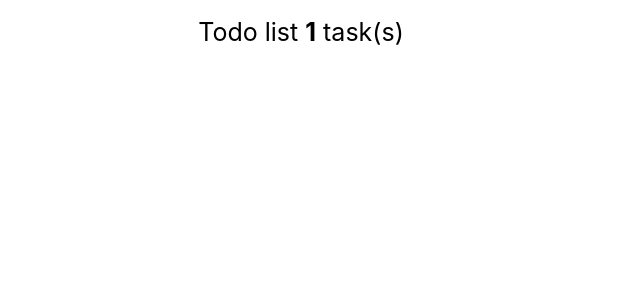
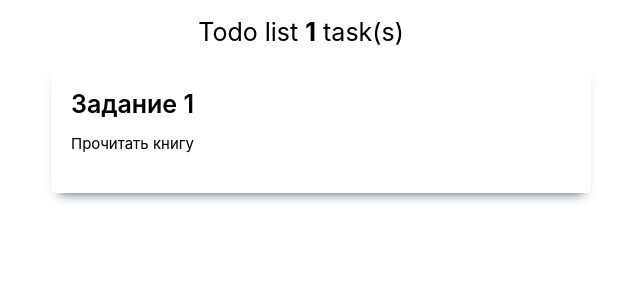
Before and after one commit to anovic123/todo-list-react-ts, a React (Create React App) app: page / in a window 1280 px wide. Shown: the top 300 px of the page, without its empty margins (339-979 px from the left). Built offline with nearby package versions, Linux system fonts and the light colour scheme.

Commit message:
add TodoList and TodoItem component

```diff
--- a/index.d.ts
+++ b/index.d.ts
@@ -10,7 +10,7 @@ declare module '*.module.css' {
 
 type Todo = {
   id: number;
-  name: string;
+  title: string;
   description: string;
-  checked: string;
+  checked: boolean;
 }
--- a/src/App.module.css
+++ b/src/App.module.css
@@ -8,6 +8,6 @@
 .container {
   display: flex;
   flex-direction: column;
-  width: 500px;
+  width: 31.25rem;
   margin: 0 auto;
 }
--- a/src/App.tsx
+++ b/src/App.tsx
@@ -2,10 +2,11 @@ import React from 'react';
 import { Header } from './components';
 
 import styles from './App.module.css';
+import { TodoList } from './components/TodoList';
 
 const DEFAULT_TODO_LIST = [
-  { id: 1, name: 'Задание 1', description: 'Прочитать книгу', checked: false }
-]
+  { id: 1, title: 'Задание 1', description: 'Прочитать книгу', checked: false },
+];
 
 export const App = () => {
   const [todos, setTodos] = React.useState(DEFAULT_TODO_LIST);
@@ -14,6 +15,7 @@ export const App = () => {
     <div className={styles.addContainer}>
       <div className={styles.container}>
         <Header todoCount={todos.length} />
+        <TodoList todos={todos} />
       </div>
     </div>
   );
--- /dev/null
+++ b/src/components/TodoList/TodoItem/TodoItem.module.css
@@ -0,0 +1,20 @@
+.todoItemContainer {
+  background-color: white;
+  box-shadow: 0rem .5rem .6875rem -0.5rem rgba(34, 60, 80, 0.9);
+  margin-bottom: .9375rem;
+  width: 100%;
+  padding: 1.5625rem 1.25rem;
+  border-radius: .3125rem;
+}
+
+.todoItemTitle {
+  font-size: 1.5625rem;
+  font-weight: 600;
+  margin-bottom: .9375rem;
+  cursor: pointer;
+}
+
+.todoItemDescription {
+  font-size: .9375rem;
+  margin-bottom: .9375rem;
+}
--- /dev/null
+++ b/src/components/TodoList/TodoItem/TodoItem.tsx
@@ -0,0 +1,26 @@
+import React from 'react';
+
+import styles from './TodoItem.module.css';
+
+interface TodoItemProps {
+  todo: Todo;
+}
+
+
+export const TodoItem: React.FC<TodoItemProps> = ({
+  todo
+}) => {
+
+  return (
+    <div className={styles.todoItemContainer}>
+      <div>
+        <div aria-hidden className={styles.todoItemTitle}>
+          {todo.title}
+        </div>
+        <div aria-hidden className={styles.todoItemDescription}>
+          {todo.description}
+        </div>
+      </div>
+    </div>
+  )
+}
--- /dev/null
+++ b/src/components/TodoList/TodoList.tsx
@@ -0,0 +1,23 @@
+import React from 'react';
+
+import { TodoItem } from './TodoItem/TodoItem';
+
+interface TodoListProps {
+  todos: Todo[]
+}
+
+export const TodoList: React.FC<TodoListProps> = ({
+  todos,
+}) => {
+
+  return (
+    <>
+      {todos.map((todo) => (
+        <TodoItem
+          key={todo.id}
+          todo={todo}
+        />
+      ))}
+    </>
+  )
+}
--- /dev/null
+++ b/src/components/TodoList/index.ts
@@ -0,0 +1 @@
+export * from './TodoList';
```
